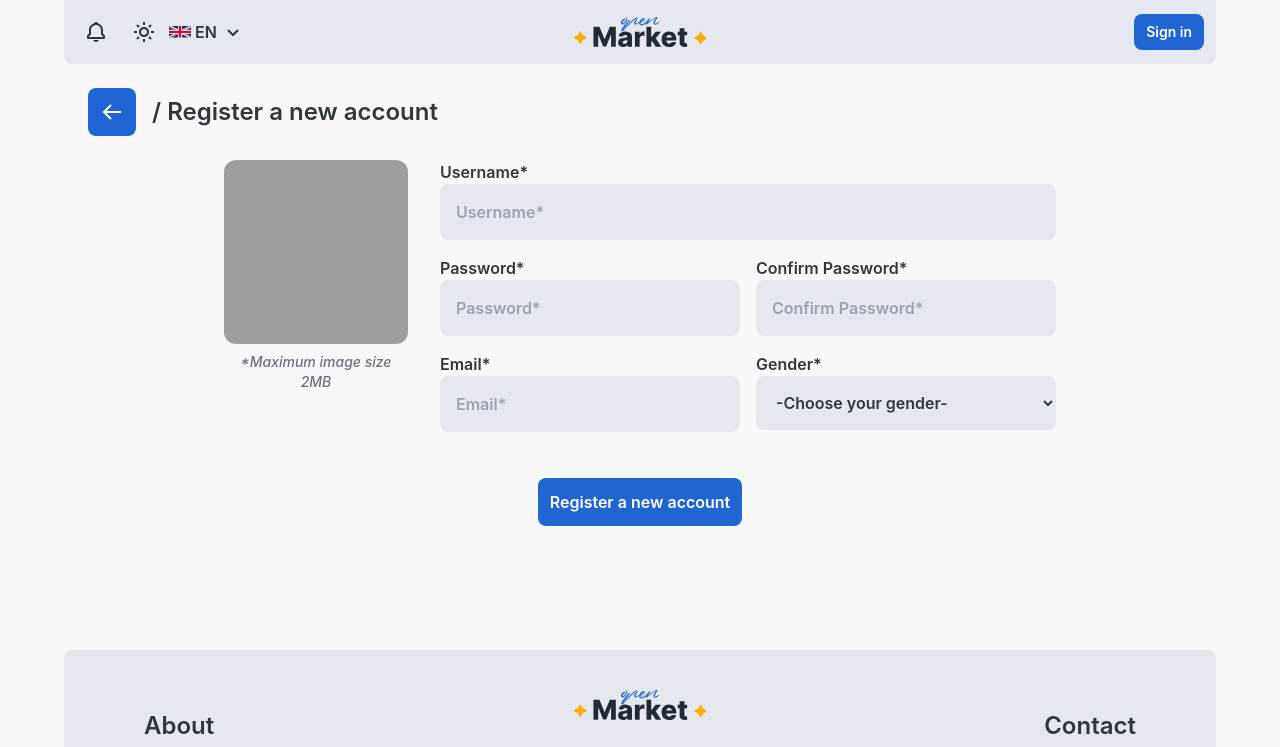
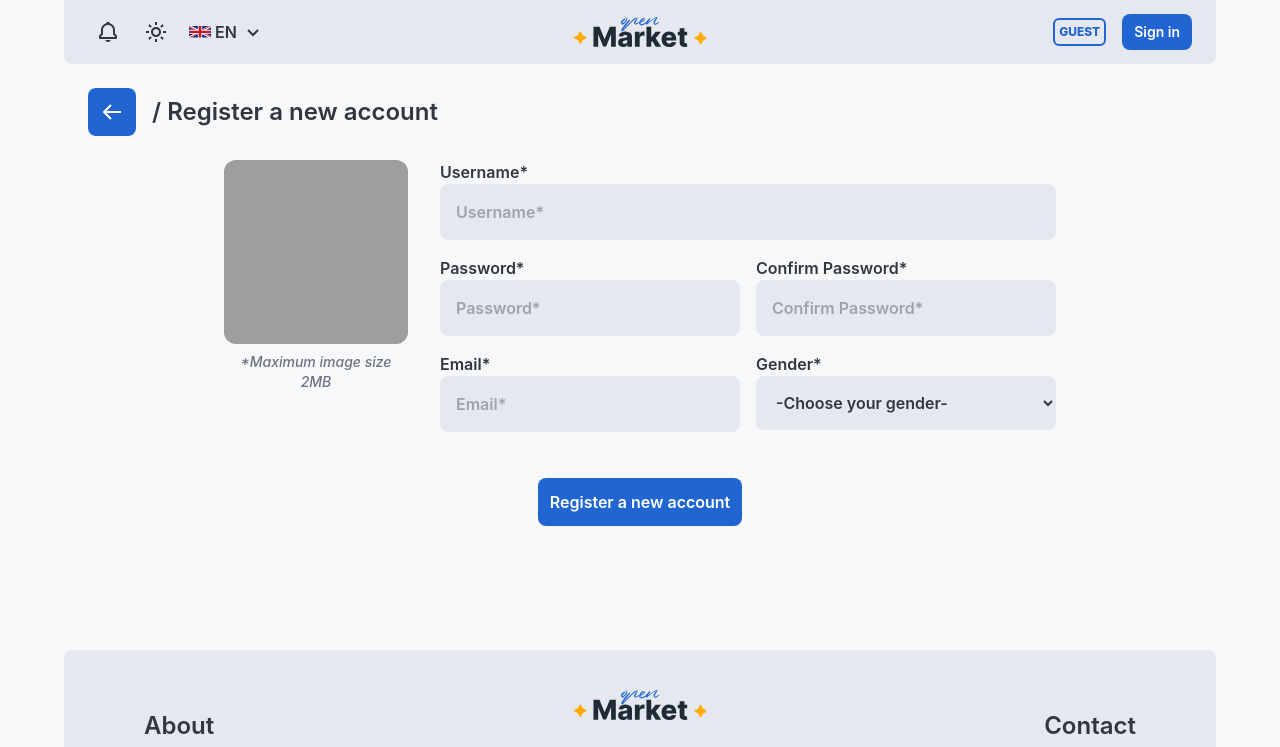
Before and after one commit to hieungocnguyen/Ecommerce_FrontEnd, a Next.js app: page /register in a window 1280 px wide. Shown: the top 747 px of the page. Built offline with nearby package versions, Linux system fonts and the light colour scheme; grey boxes are pictures that could not be loaded.

Commit message:
fix header 2

```diff
--- a/components/Layout/Header.tsx
+++ b/components/Layout/Header.tsx
@@ -148,7 +148,7 @@ const Header = () => {
    };
 
    return (
-      <div className="bg-light-primary dark:bg-dark-primary grid grid-cols-3 items-center sm:w-[90%] w-full mx-auto rounded-b-lg py-3 px-3">
+      <div className="bg-light-primary dark:bg-dark-primary grid grid-cols-3 items-center sm:w-[90%] w-full mx-auto rounded-b-lg py-3 px-3 sm:px-6">
          <div className="relative flex items-center justify-start gap-2">
             <div
                className="bg-light-primary rounded-lg dark:bg-dark-primary w-10 h-10 sm:hidden flex items-center justify-center hover:bg-slate-300 dark:hover:bg-neutral-800 cursor-pointer"
@@ -388,7 +388,7 @@ const Header = () => {
                   <BiArrowBack className="w-6 h-6 hover:text-primary-color" />
                </div>
             </div>
-
+            {/* notify */}
             <div
                className="w-10 h-10 bg-light-primary rounded-lg dark:bg-dark-primary flex items-center justify-center hover:bg-slate-300 dark:hover:bg-neutral-800 cursor-pointer"
                onClick={() => {
@@ -468,8 +468,12 @@ const Header = () => {
                   </div>
                )}
             </div>
+            {/* theme */}
+            <div className="sm:flex hidden">
+               <ThemeToggler />
+            </div>
+
             <div className="sm:flex hidden ">
-               <ThemeToggler />
                <div className="relative">
                   <div
                      className="p-2 font-semibold bg-light-primary rounded-lg dark:bg-dark-primary flex items-center justify-center gap-1 hover:bg-slate-300 dark:hover:bg-neutral-800 cursor-pointer hover:text-primary-color max-w-[86px]"
@@ -688,6 +692,7 @@ const Header = () => {
                </div>
             </div>
          </div>
+         {/* logo */}
          <div className="flex justify-center ">
             <Link href="/" title="Home">
                <div className="cursor-pointer">
@@ -696,37 +701,34 @@ const Header = () => {
             </Link>
          </div>
          <Suspense fallback={<p></p>}>
-            <div className="flex items-center justify-end">
-               {userInfo != null && (
+            <div className="flex items-center justify-end gap-4">
+               {/* role label */}
+               {userInfo ? (
                   <div
-                     className={`sm:visible invisible font-extrabold p-1 border-2 uppercase text-xs rounded-md ${
+                     className={` font-extrabold p-1 border-2 uppercase text-xs rounded-md ${
                         agencyInfo.isActive === 0 &&
                         userInfo.role.name === "ROLE_MANAGER"
                            ? "text-red-600 border-red-600"
                            : "text-primary-color border-primary-color "
                      }`}
                   >
-                     {userInfo ? (
-                        userInfo.role.id === 1 ? (
-                           <>admin</>
-                        ) : userInfo.role.id === 2 ? (
-                           <>manager</>
-                        ) : (
-                           <>user</>
-                        )
+                     {userInfo && userInfo.role.id === 1 ? (
+                        <>admin</>
+                     ) : userInfo.role.id == 2 ? (
+                        <>manager</>
                      ) : (
-                        <>guest</>
+                        <>user</>
                      )}
-                     {/* {userInfo.role.name === "ROLE_ADMIN" ? (
-                           <>admin</>
-                        ) : (
-                           <>manager</>
-                        )} */}
+                  </div>
+               ) : (
+                  <div className="font-extrabold p-1 border-2 uppercase text-xs rounded-md text-primary-color border-primary-color">
+                     guest
                   </div>
                )}
+               {/* cart button */}
                {userInfo && (
                   <button
-                     className="w-10 h-10 hover:bg-slate-300 dark:hover:bg-neutral-800 flex items-center justify-center hover: rounded-lg mx-4 relative"
+                     className="w-10 h-10 hover:bg-slate-300 dark:hover:bg-neutral-800 flex items-center justify-center hover: rounded-lg relative"
                      title="cart"
                      onClick={handleCartRoute}
                   >
@@ -741,6 +743,8 @@ const Header = () => {
                      )}
                   </button>
                )}
+
+               {/* user */}
 
                {userInfo ? (
                   <>
```
